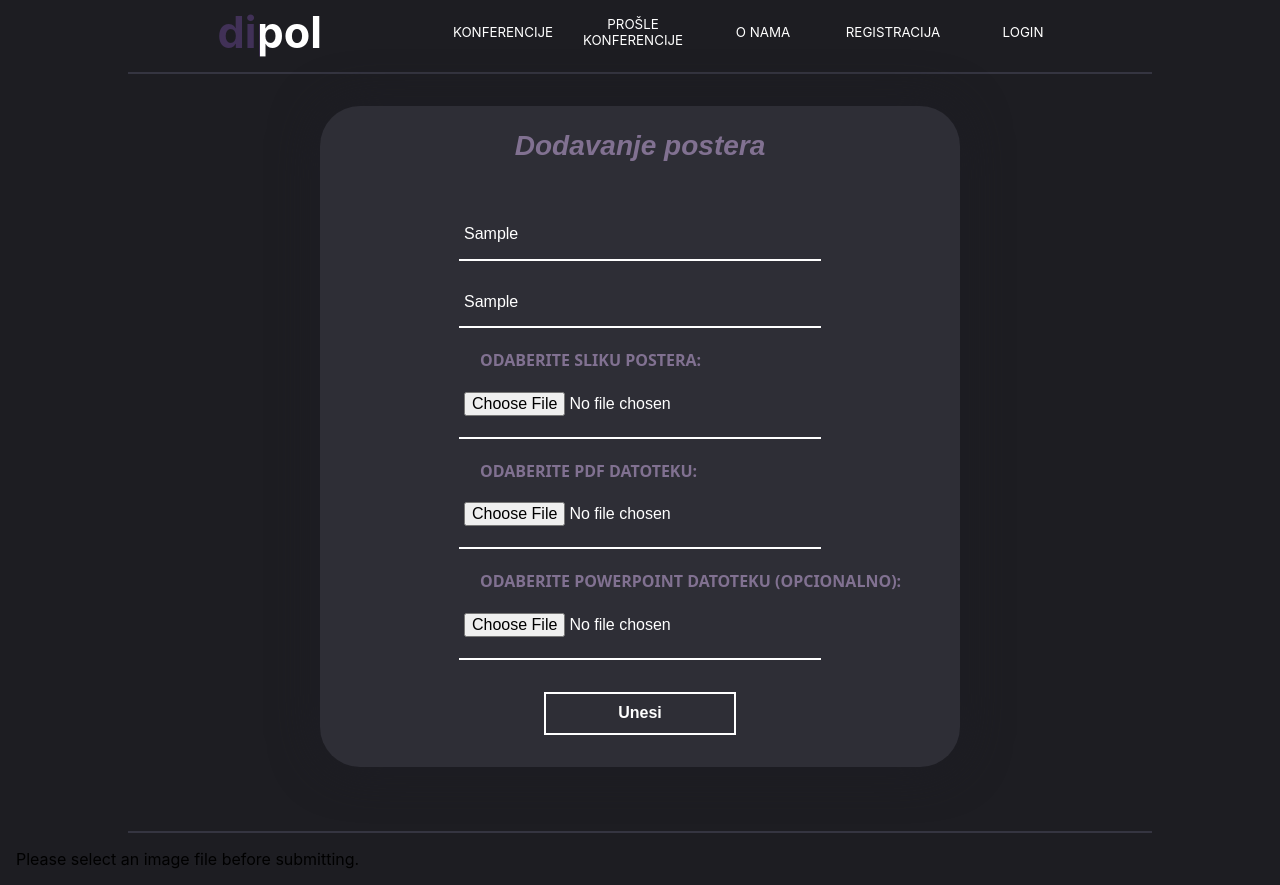
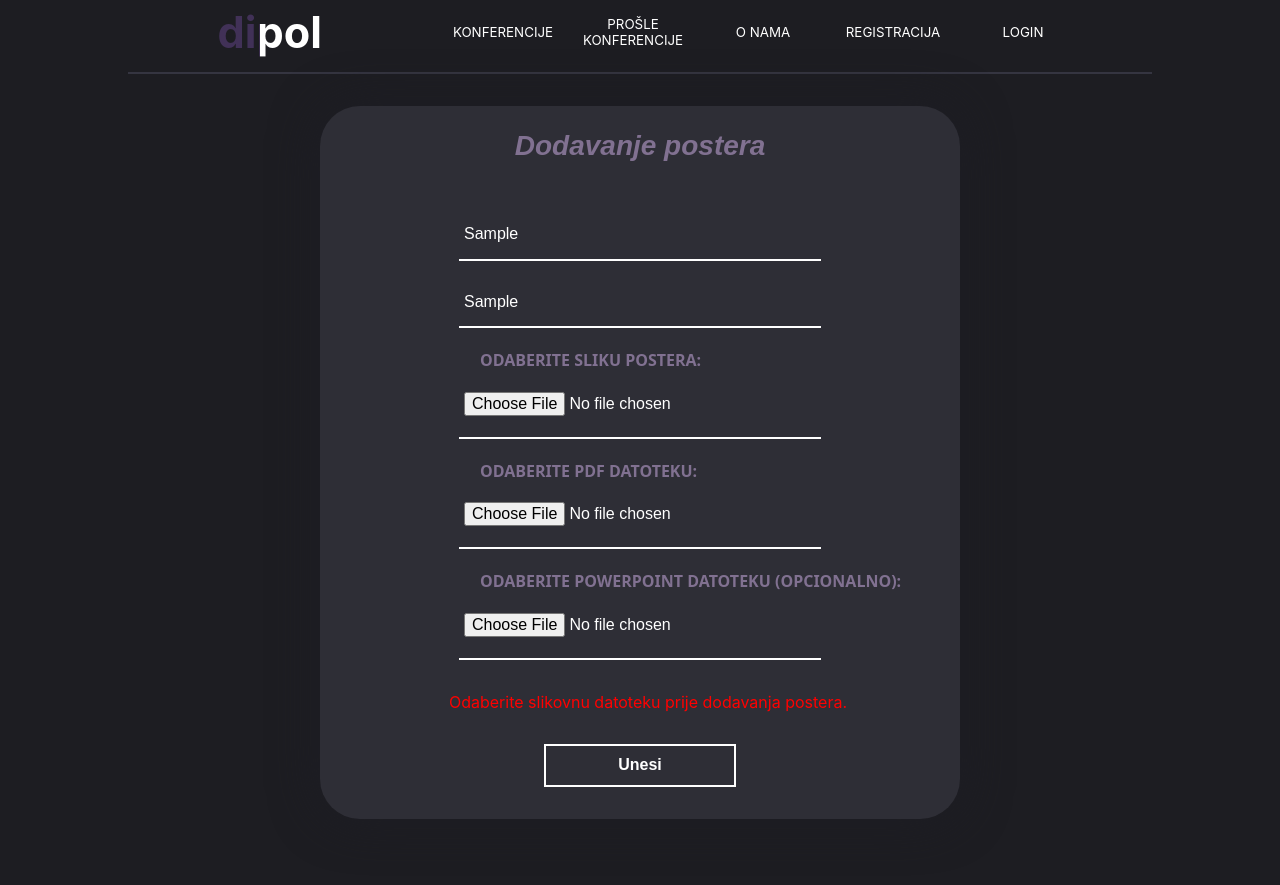
Before and after one commit to VedranLugaric/Dipol, a React (Vite) app in the folder frontend/: page /dodajposter in a window 1280 px wide. Both pictures are taken after typing "Sample", "Sample" into the empty fields and a click on the button "Unesi". Built offline with nearby package versions, Linux system fonts and the light colour scheme.

Commit message:
ispravak manjih grešaka i premješten error tekst za dodavanje postera

```diff
--- a/frontend/src/App.jsx
+++ b/frontend/src/App.jsx
@@ -24,9 +24,9 @@ const NavBar = () => {
     <>
       <div className='navBar'>
         <Link to='/' className='logo'>
-          <a href='#'>
+          <span href='#'>
             <h2>dipol</h2>
-          </a>
+          </span>
         </Link>
         <div className='navBtns'>
 
@@ -34,14 +34,14 @@ const NavBar = () => {
             <NavigationButton name="KONFERENCIJE" />
           </Link>
           <Link to='/proslekonferencije'>
-                <NavigationButton name='PROŠLE KONFERENCIJE' />
-              </Link>
+            <NavigationButton name='PROŠLE KONFERENCIJE' />
+          </Link>
           <NavigationButton name="O NAMA" />
           {isAuthenticated && (
             <>
               <button className='navButton' onClick={handleLogout}>ODJAVA</button>
-              <button className='navButton' style={{ cursor: 'default'}}>
-                  {korisnik && (
+              <button className='navButton' style={{ cursor: 'default' }}>
+                {korisnik && (
                   <>
                     {korisnik.ime.toUpperCase()} {korisnik.prezime.toUpperCase()}
                   </>
@@ -59,8 +59,8 @@ const NavBar = () => {
               </Link>
             </>
           )}
-          </div>
         </div>
+      </div>
     </>
   );
 };
--- a/frontend/src/pages/Admin/DodajPoster.css
+++ b/frontend/src/pages/Admin/DodajPoster.css
@@ -26,3 +26,13 @@ input[type=file] {
 .view-div{
     display: flex;
 }
+.error-mes{
+    text-align: center;
+    color: white;
+}
+.success {
+    color: white;
+}
+.failure {
+    color: red;
+}
--- a/frontend/src/pages/Admin/DodajPoster.jsx
+++ b/frontend/src/pages/Admin/DodajPoster.jsx
@@ -1,5 +1,5 @@
 import { useState, useEffect } from 'react';
-import { Link,useLocation, useNavigate  } from 'react-router-dom';
+import { Link, useLocation, useNavigate } from 'react-router-dom';
 import FallingAnimation from '../../FallingAnimation';
 import { useAuth } from '../../AuthContext';
 import './DodajPoster.css'
@@ -45,11 +45,11 @@ const DodajPoster = () => {
         event.preventDefault();
 
         if (!selectedImageFile) {
-            setUploadMessage('Please select an image file before submitting.');
+            setUploadMessage('Odaberite slikovnu datoteku prije dodavanja postera.');
             return;
         }
         if (!selectedPdfFile) {
-            setUploadMessage('Please select an pdf file before submitting.');
+            setUploadMessage('Odaberite pdf datoteku prije dodavanja postera.');
             return;
         }
 
@@ -71,14 +71,14 @@ const DodajPoster = () => {
             });
 
             if (response.ok) {
-                setUploadMessage('File uploaded successfully.');
+                setUploadMessage('Poster je uspješno dodan u konferenciju.');
                 console.log('File uploaded successfully');
             } else {
-                setUploadMessage('File upload failed. Please try again.');
+                setUploadMessage('Dodavanje postera nije uspjelo. Pokušajte ponovno.');
                 console.error('File upload failed');
             }
         } catch (error) {
-            setUploadMessage('Error uploading file. Please try again later.');
+            setUploadMessage('Dodavanje postera nije uspjelo. Pokušajte ponovno kasnije.');
             console.error('Error uploading file:', error);
         }
     };
@@ -135,6 +135,11 @@ const DodajPoster = () => {
                                 onChange={handlePptChange}
                                 className='input'
                             />
+                            {uploadMessage && (
+                                <p className={`error-mes ${uploadMessage.includes('Poster je uspješno') ? 'success' : 'failure'}`}>
+                                    {uploadMessage}
+                                </p>
+                            )}
                             <button type='submit' className='submitButton'>
                                 Unesi
                             </button>
@@ -147,8 +152,6 @@ const DodajPoster = () => {
                         )}
                     </div>
                 </div>
-                <hr></hr>
-                {uploadMessage && <p>{uploadMessage}</p>}
             </FallingAnimation>
         </>
     );
--- a/frontend/src/pages/Home/Home.jsx
+++ b/frontend/src/pages/Home/Home.jsx
@@ -23,12 +23,12 @@ const Home = () => {
       <div className='mid'>
         <div className='midContents'>
           <h1 className='ocijenite'>OCIJENITE RAD</h1>
-          <a className='teksthome'>Postanite član "ime organizacije" i dobijte mogućnost
+          <span className='teksthome'>Postanite član "ime organizacije" i dobijte mogućnost
             objavljivanja, ocjenjivanja i praćenja radova. U nekoliko klikova možete pratiti
-            live prijenos bilo koje aktivne konferencije!</a>
+            live prijenos bilo koje aktivne konferencije!</span>
           <div className='midBtns'>
             <Link to='/Registracija'>
-            <button className='midBtn1'>Registriraj se</button>
+              <button className='midBtn1'>Registriraj se</button>
             </Link>
             <Link to='/Login'>
               <button className='midBtn2'>Ulogiraj se</button>
```
